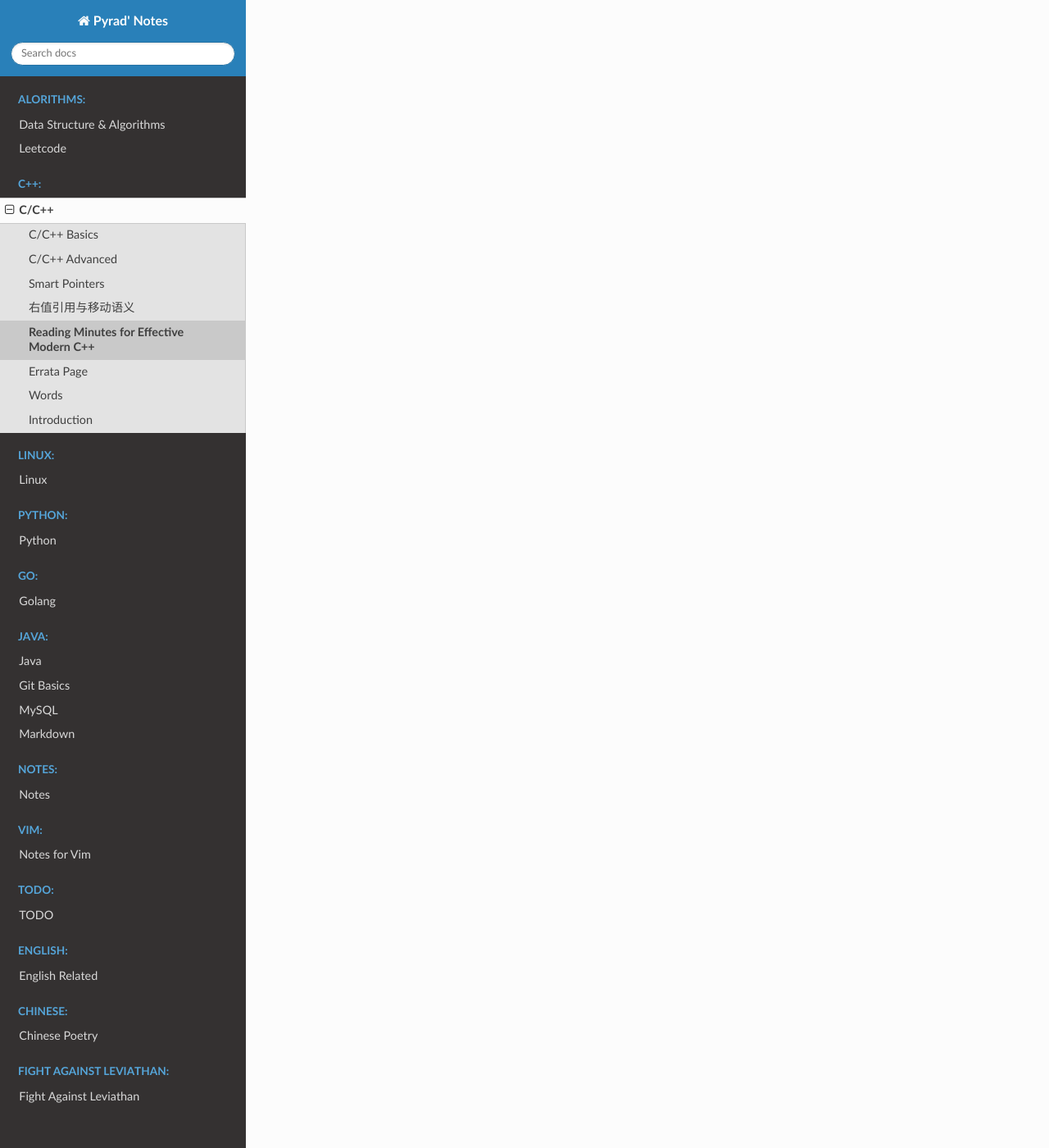
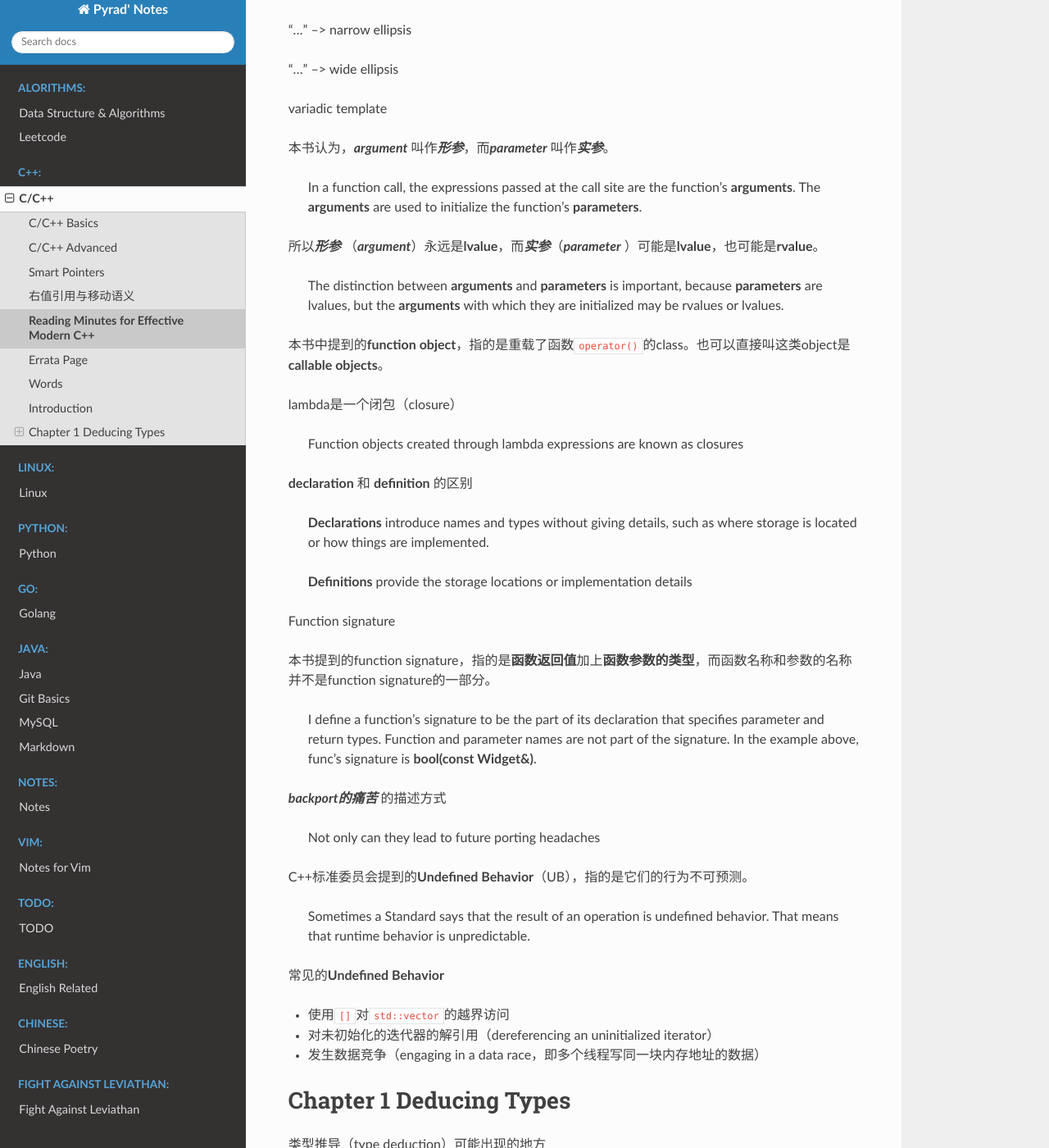
Before and after one commit to Pyrad/pyradnotes, a Sphinx documentation site: the page built from source/CPP/ReadingMinutesEffectiveMordernCPP.md, in a window 1280 px wide and 1400 px high, scrolled down 1446 px. Shown: the whole window at 82% size. Built offline with Sphinx 7.4.7 and the Read the Docs theme 2.0.0, drawn with Linux system fonts in a browser that asks for light colours; some of the changed text lies outside the part shown.

Commit message:
Reading minutes update

```diff
--- a/source/CPP/ReadingMinutesEffectiveMordernCPP.md
+++ b/source/CPP/ReadingMinutesEffectiveMordernCPP.md
@@ -26,6 +26,24 @@
 
 variadic
 
+steer clear of 避开; 躲避; 绕开;
+
+tyranny 暴虐，专横
+
+reason about 推出
+
+all but impossible 几乎不可能
+
+enigmatic 神秘的；高深莫测的；谜一般的
+
+hard-pressed 被紧紧追赶的；任务紧急而繁忙的；处境艰难的
+
+hazy 雾蒙蒙的，朦胧的；记不清的，模糊的；
+
+a pinch of 一撮，少许
+
+adornment 装饰；装饰品（书中提到的是指一个类型的const or reference qualifiers）
+
 
 
 # Introduction
@@ -53,6 +71,93 @@
 
 
 
-***Stop at Page 17***
+本书认为，***argument*** 叫作***形参***，而***parameter*** 叫作***实参***。
 
-2022-08-15 22:36:26
+> In a function call, the expressions passed at the call site are the function’s **arguments**.
+> The **arguments** are used to initialize the function’s **parameters**.
+
+所以***形参*** （***argument***）永远是**lvalue**，而***实参***（***parameter*** ）可能是**lvalue**，也可能是**rvalue**。
+
+> The distinction between **arguments** and **parameters** is important, because **parameters** are lvalues, but the **arguments** with which they are initialized may be rvalues or lvalues.
+
+
+
+本书中提到的**function object**，指的是重载了函数`operator()`的class。也可以直接叫这类object是**callable objects**。
+
+
+
+lambda是一个闭包（closure）
+
+> Function objects created through lambda expressions are known as closures
+
+
+
+**declaration** 和 **definition** 的区别
+
+> **Declarations** introduce names and types without giving details, such as where storage is located or how things are implemented.
+>
+> **Definitions** provide the storage locations or implementation details
+
+
+
+Function signature
+
+本书提到的function signature，指的是**函数返回值**加上**函数参数的类型**，而函数名称和参数的名称并不是function signature的一部分。
+
+> I define a function’s signature to be the part of its declaration that specifies parameter
+> and return types. Function and parameter names are not part of the signature. In the
+> example above, func’s signature is **bool(const Widget&)**.
+
+
+
+***backport的痛苦*** 的描述方式
+
+> Not only can they lead to future porting headaches
+
+
+
+C++标准委员会提到的**Undefined Behavior**（UB），指的是它们的行为不可预测。
+
+> Sometimes a Standard says that the result of an operation is undefined behavior. That
+> means that runtime behavior is unpredictable.
+
+常见的**Undefined Behavior**
+
+- 使用`[]`对`std::vector`的越界访问
+- 对未初始化的迭代器的解引用（dereferencing an uninitialized iterator）
+- 发生数据竞争（engaging in a data race，即多个线程写同一块内存地址的数据）
+
+
+
+
+
+# Chapter 1 Deducing Types
+
+
+
+类型推导（type deduction）可能出现的地方
+
+- In calls to function templates
+- In most situations where `auto` appears
+- In `decltype` expressions, and, as of C++14, where the enigmatic `decltype(auto)` construct is employed.
+
+
+
+本章的主要内容
+
+> It explains how template type deduction works, how auto builds on that, and how decltype goes its own way. It even explains how you can force compilers to make the results of their type deductions visible, thus enabling you to ensure that compilers are deducing the types you want them to.
+
+- 类型推导如何工作（起作用）
+- `auto`如何工作
+- `decltype`如何起作用
+- 如何强制编译器显式告知类型推导的结果
+
+
+
+## Item 1: Understand template type deduction
+
+
+
+**Stop at Page 12**
+
+2022年8月16日22:46:30
```
